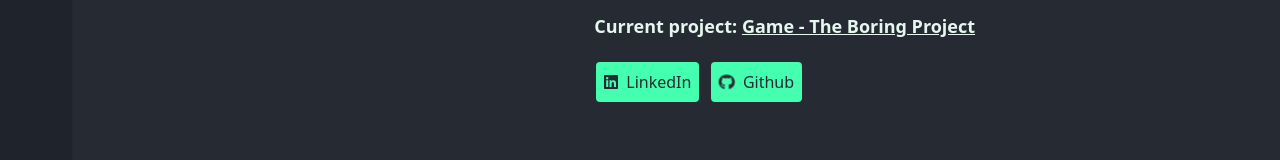
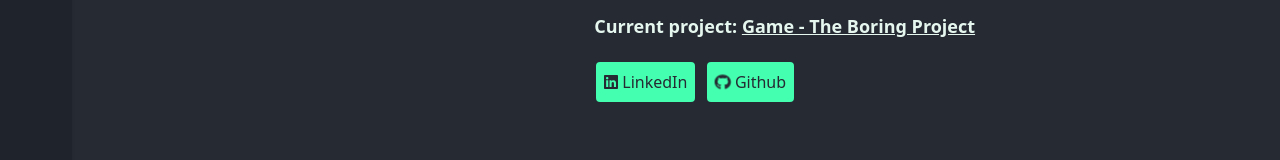
Before and after one commit to amalsaju/PersonalWebsite, a React (Vite) app in the folder personal-website/: page / in a window 1280 px wide. Shown: the part 516-676 px from the top of the page. Built offline with nearby package versions, Linux system fonts and the light colour scheme.

Commit message:
fix: Fixed home buttons not redirecting

```diff
--- a/personal-website/src/home/home.jsx
+++ b/personal-website/src/home/home.jsx
@@ -47,13 +47,14 @@ export default function Home() {
             className="flex gap-2 bg-highlight-light dark:bg-highlight-dark text-primary-light dark:text-primary-dark p-2 rounded-md
            border-2 "
           >
-            <span>
-              <FontAwesomeIcon icon={faLinkedin} className="fa-shake" />
-            </span>
+
             <a
               href="https://www.linkedin.com/in/amal-saju-kalarickal/"
               target="_blank"
             >
+              <span className="pr-1">
+                <FontAwesomeIcon icon={faLinkedin} className="fa-shake" />
+              </span>
               LinkedIn
             </a>
           </div>
@@ -61,11 +62,12 @@ export default function Home() {
             className="flex gap-2 bg-highlight-light dark:bg-highlight-dark text-primary-light dark:text-primary-dark p-2 rounded-md
            border-2"
           >
-            <span>
-              <FontAwesomeIcon icon={faGithub} className="fa-bounce" />
-            </span>
+
             <div className="">
               <a href="https://github.com/amalsaju/Amalsaju" target="_blank">
+                <span className="pr-1">
+                  <FontAwesomeIcon icon={faGithub} className="fa-bounce" />
+                </span>
                 Github
               </a>
             </div>
```
